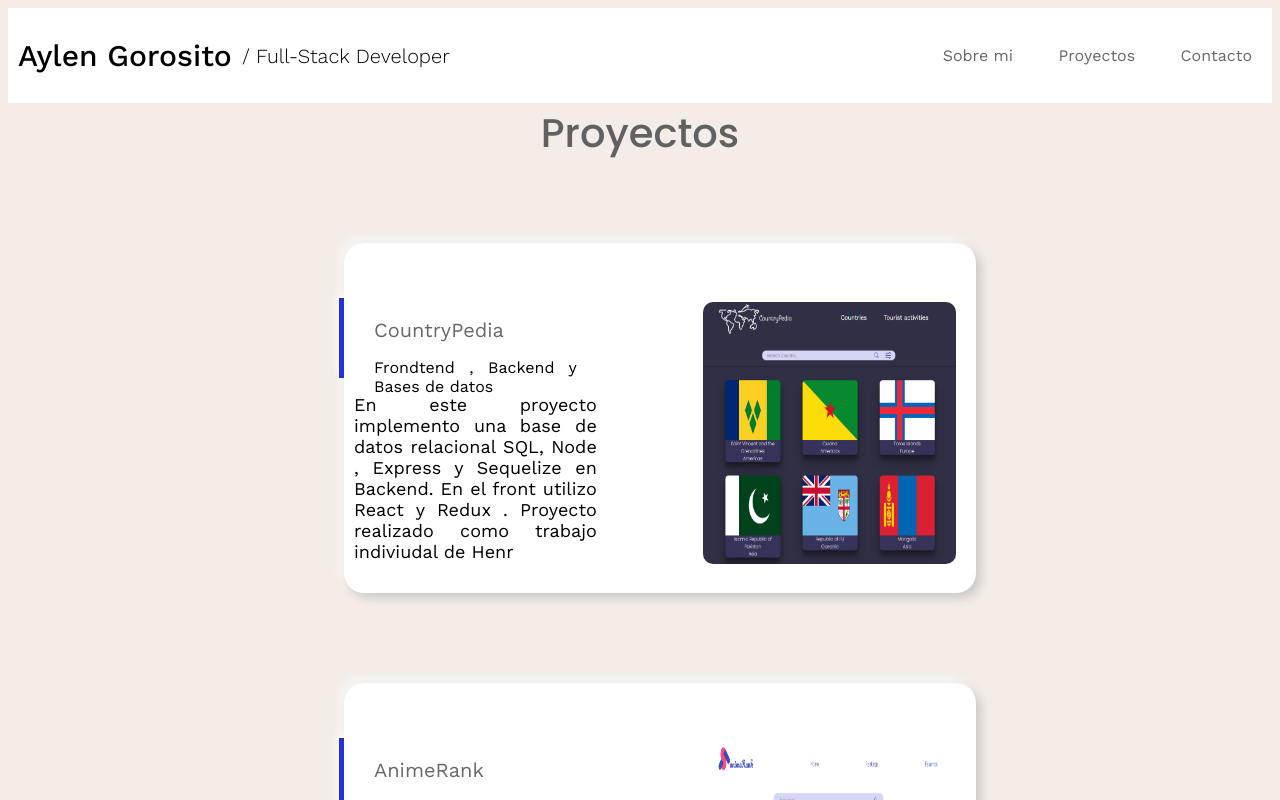
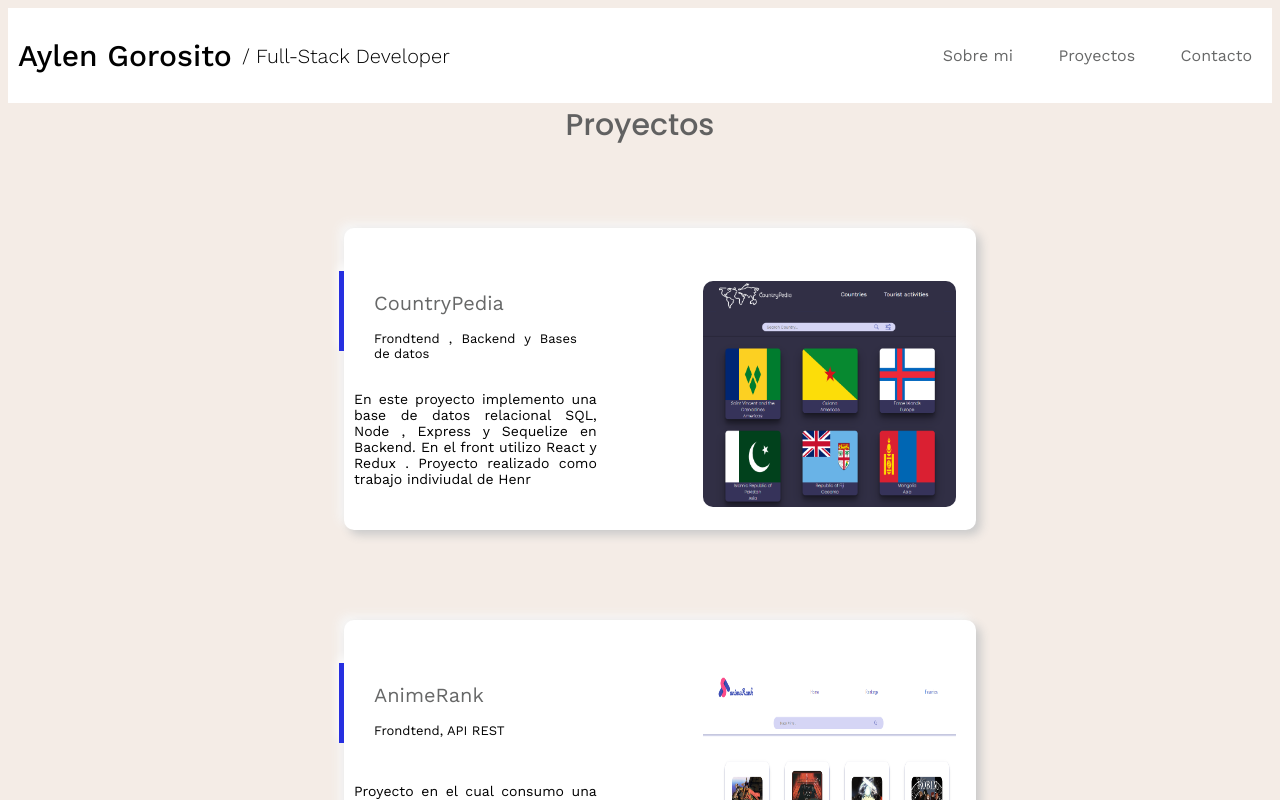
Before and after one commit to AylenGorosito313/portfolio, a React (Vite) app: page /proyects in a window 1280 px wide. Shown: the top 800 px of the page. Built offline with nearby package versions, Linux system fonts and the light colour scheme.

Commit message:
Update Proyects.css

```diff
--- a/src/pages/proyects/Proyects.css
+++ b/src/pages/proyects/Proyects.css
@@ -9,11 +9,10 @@
   display: flex;
   justify-content: center;
   font-family: Poppins;
-    font-size: 40px;
+  font-size: 30px;
   font-weight: 400;
   margin: 0;
   color: #616161;
-
 }
 .div-proyect {
 
@@ -51,14 +50,13 @@ margin: 0;
   padding-top: 10px;
   flex-direction: row-reverse;
   position: relative;
-  height: 340px;
+  height: 292px;
   width: 50%;
-  border-radius: 20px;
+  border-radius: 10px;
   background: #fff;
   box-shadow: 5px 5px 10px #cacaca, -5px -5px 10px #f6f6f6;
   justify-content: space-between;
 }
-
 .title-proyect {
   margin: 0px;
   height: 40px;
@@ -78,12 +76,11 @@ margin: 0;
 .p-proyect {
   font-family: Work sans;
   font-weight: 400;
-  font-size: 16px;
+  font-size: 13px;
   width: auto;
   margin: 0;
   padding-left: 10px;
   text-align: justify;
-
   cursor: pointer;
 }
 
@@ -112,10 +109,10 @@ margin: 0;
 .parrafo-proyecto {
   font-family: Work sans;
     font-weight: 400;
-  font-size: 18px;
+    font-size: 14px;
     margin: 0;
     width: auto;
-  padding: 30px 0px 0px 10px;
+    padding: 30px 0 0 10px;
     text-align: justify;
 }
 
```
Lines whose indentation alone changed are shown as unchanged.
